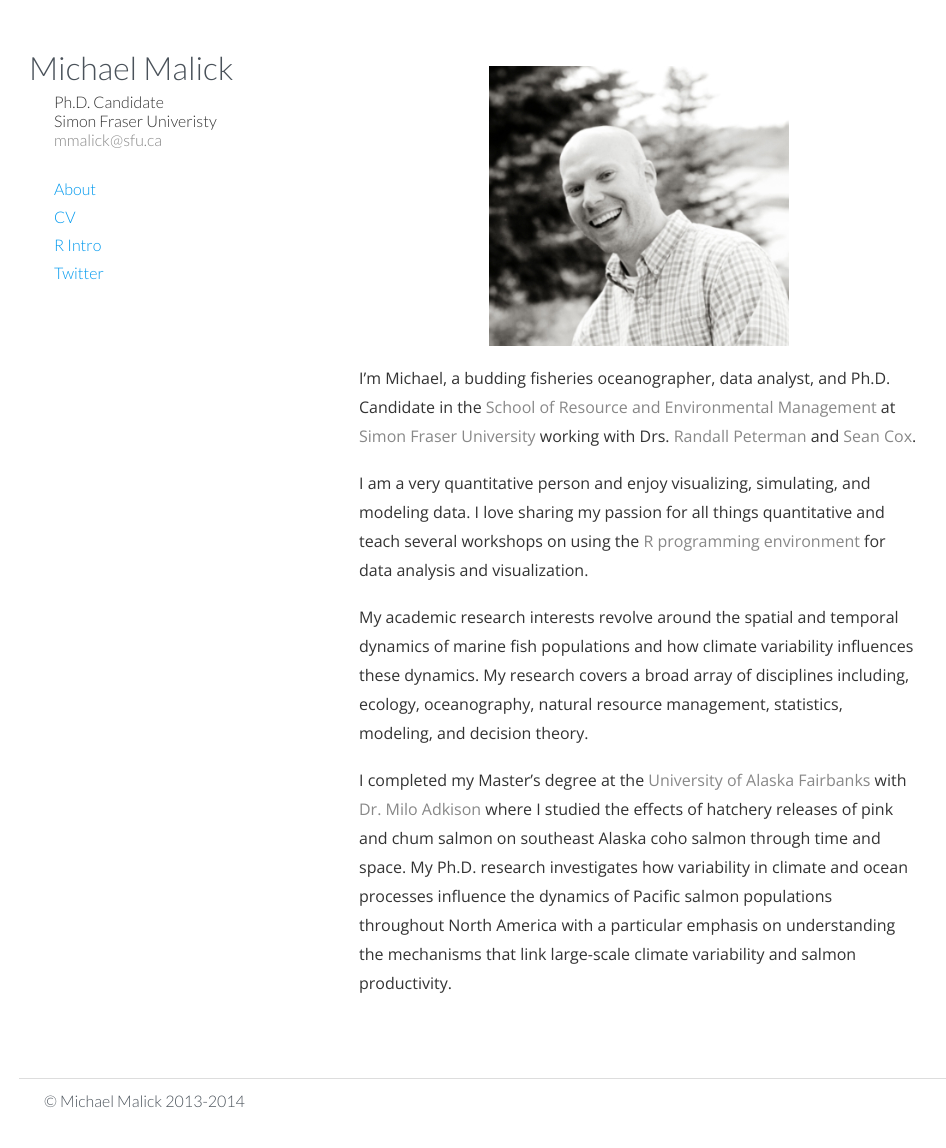
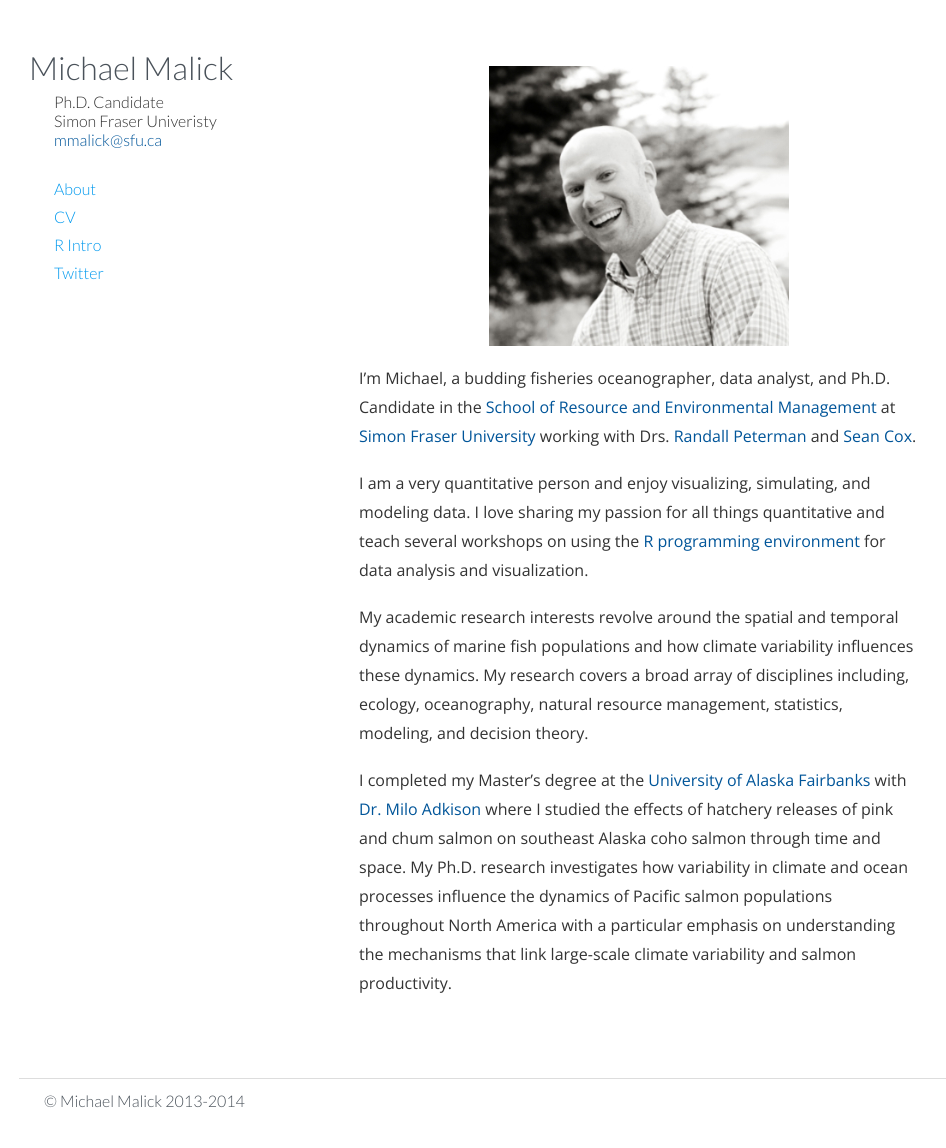
Before and after one commit to michaelmalick/michaelmalick.github.io, a Jekyll site: the page built from index.md, in a window 1280 px wide. Shown: the whole page, without its empty margins (151-1097 px from the left). Built offline with Jekyll 4.4.1, drawn with Linux system fonts in a browser that asks for light colours; Markdown is read by kramdown in place of the engine named in the settings.

Commit message:
Changed link style to grey shading

```diff
--- a/stylesheets/malickmj.css
+++ b/stylesheets/malickmj.css
@@ -89,7 +89,7 @@
 
 /* LINKS ---------------------------------------------------------------------*/
 a:link {
-    color: #888888;
+    color: #005599;
     margin: 0;
     padding: 0;
     vertical-align: baseline;
@@ -97,11 +97,11 @@
 }
 a:hover {
     text-decoration: none;
-    color: #0099EE;
+    background-color: #EEEEEE;
 }
 a:active {
     text-decoration: none
-    color: #00BBFF;
+    color: #005599;
 }
 a:visited {
     color: #888888;
```
